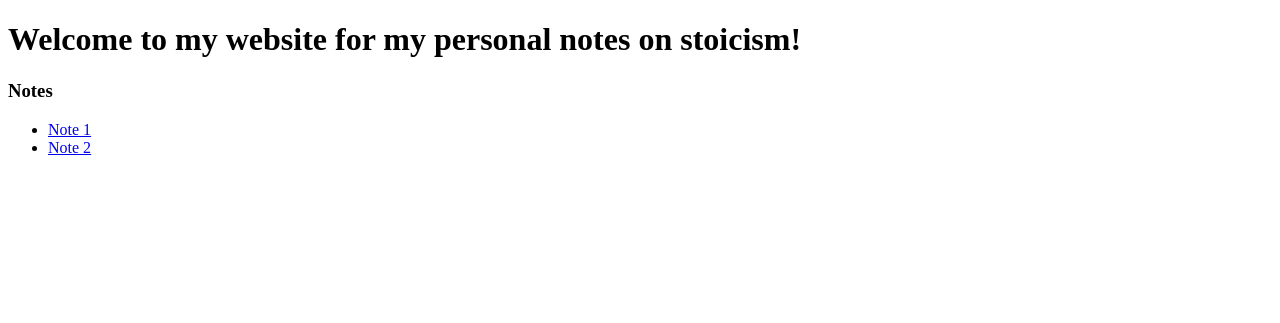
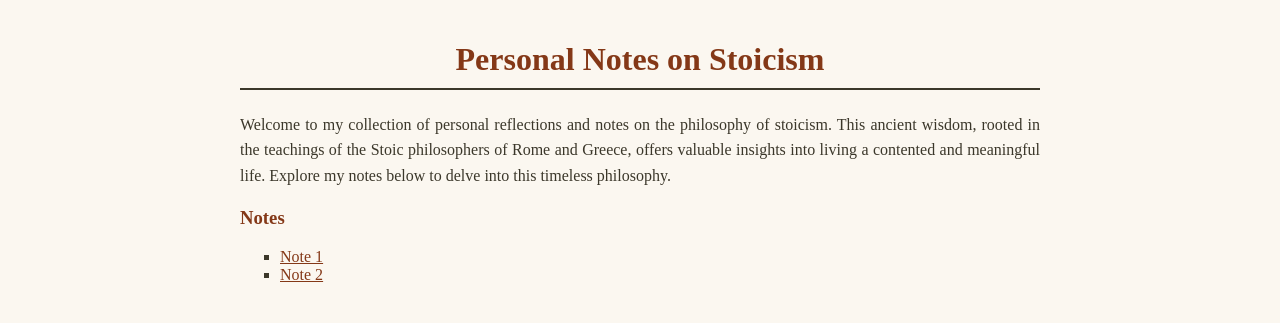
Before and after one commit to simaldague/simaldague.github.io, a plain HTML site: page index.html in a window 1280 px wide. Drawn offline with Linux system fonts and the light colour scheme.

Commit message:
Added main page style

```diff
--- a/index.html
+++ b/index.html
@@ -1,8 +1,44 @@
 <!DOCTYPE html>
 <html>
+<head>
+  <title>Personal notes on Stoicism</title>
+  <style>
+    body {
+      font-family: 'Times New Roman', serif;
+      background-color: #FBF7F0;
+      color: #3B372A;
+      max-width: 800px;
+      margin: auto;
+      padding: 20px;
+    }
+    h1 {
+      text-align: center;
+      border-bottom: 2px solid #3B372A;
+      padding-bottom: 10px;
+      color: #843817;
+    }
+    h3 {
+      color: #843817;
+    }
+    p {
+      text-align: justify;
+      line-height: 1.6;
+    }
+    ul {
+      list-style-type: square;
+    }
+    a {
+      color: #843817;
+    }
+    a:hover {
+      color: #3B372A;
+    }
+  </style>
+</head>
 <body>
+  <h1>Personal Notes on Stoicism</h1>
 
-<h1>Welcome to my website for my personal notes on stoicism!</h1>
+  <p>Welcome to my collection of personal reflections and notes on the philosophy of stoicism. This ancient wisdom, rooted in the teachings of the Stoic philosophers of Rome and Greece, offers valuable insights into living a contented and meaningful life. Explore my notes below to delve into this timeless philosophy.</p>
 
   <h3>Notes</h3>
   <ul>
```
Lines whose indentation alone changed are shown as unchanged.
